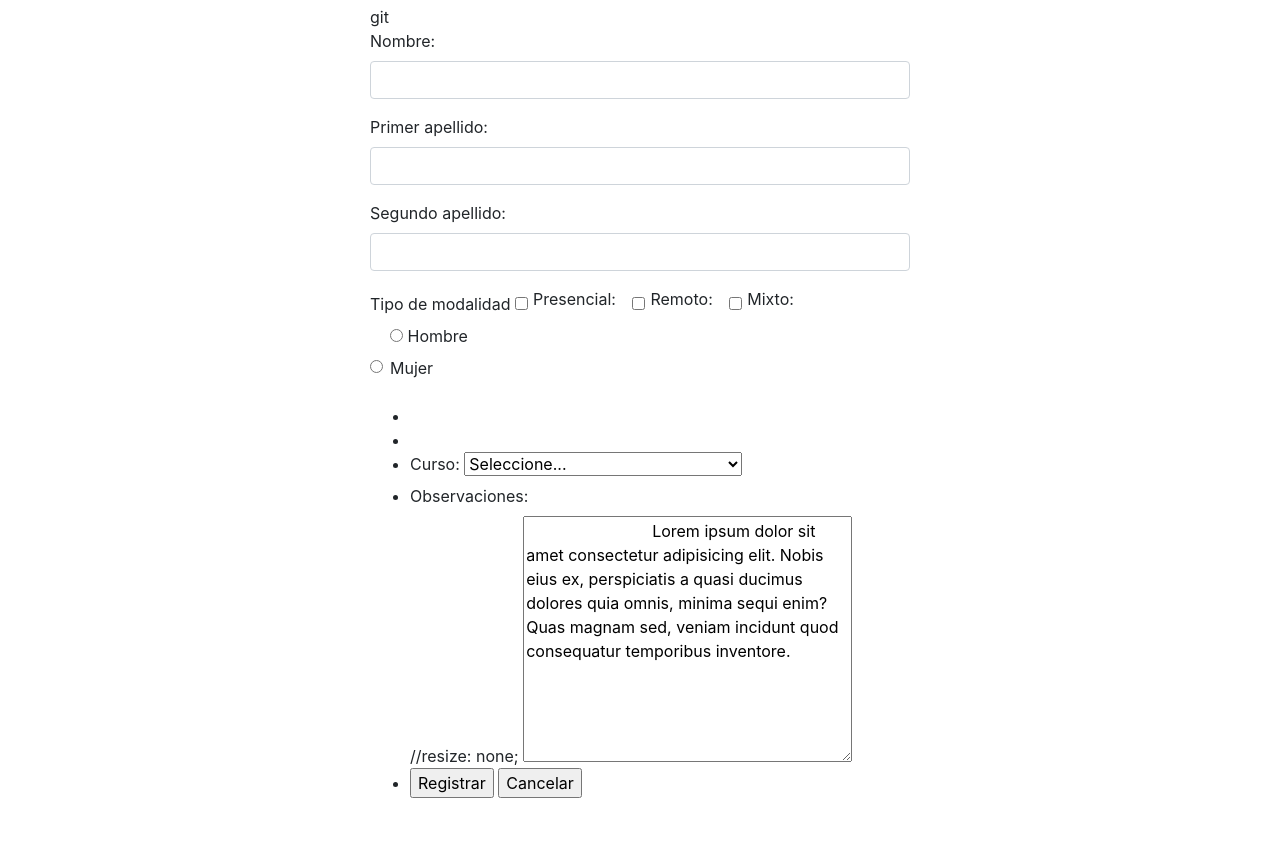
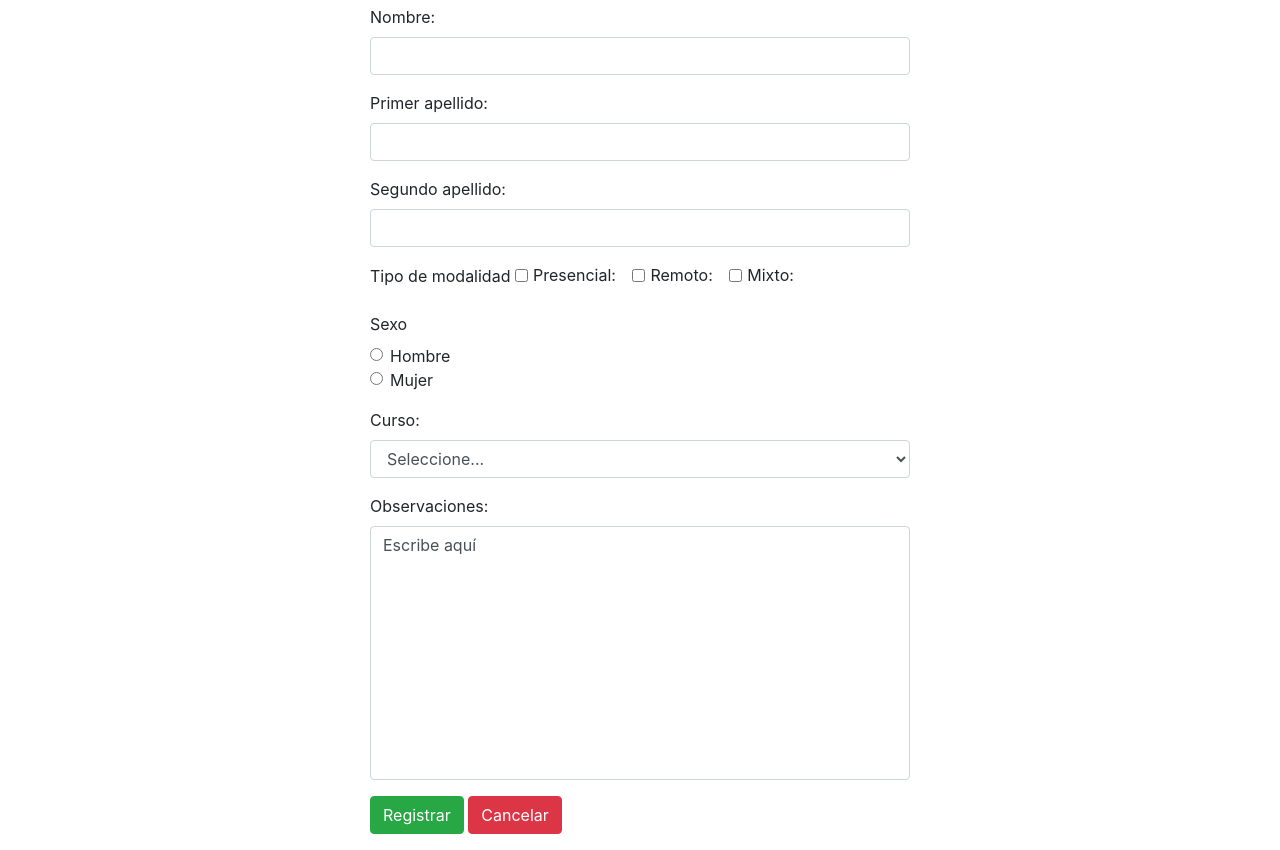
Before and after one commit to juan-lazaro/aweb.11.cursos, a plain HTML site: page views/registrame.html in a window 1280 px wide. Shown: the part 95-945 px from the top of the page. Before the commit the page ends 909 px from the top, so only its background shows below. Drawn offline with nearby package versions, Linux system fonts and the light colour scheme.

Commit message:
Vistas Listas

```diff
--- a/views/registrame.html
+++ b/views/registrame.html
@@ -53,10 +53,11 @@
           </form>-->
     </div>
   </nav>
+
   <div class="container">
     <div class="row">
       <div class="col-6 offset-3">
-        <fieldset>git
+        <fieldset>
           <legend>Formulario de registro</legend>
           <form action="" method="POST">
 
@@ -72,64 +73,58 @@
               <label for="segundoApellido">Segundo apellido:</label>
               <input class="form-control" type="text" name="segundoApellido" id="segundoApellido">
             </div>
+
             <div class="form-group">
               <label for="#">Tipo de modalidad</label>
+
               <div class="form-check form-check-inline">
                 <input class="form-check-input" type="checkbox" id="presencial" value="Presencial" name="modalidad">
-                        <label for="presencial">Presencial:</label>
+                <label class="form-check-label" for="presencial">Presencial:</label>
               </div>
+
               <div class="form-check form-check-inline">
                 <input class="form-check-input" type="checkbox" id="remoto" value="Remoto" name="modalidad">
-                        <label for="remoto">Remoto:</label>
+                <label class="form-check-label" for="remoto">Remoto:</label>
               </div>
+
               <div class="form-check form-check-inline">
                 <input class="form-check-input" type="checkbox" id="mixto" value="Mixtp" name="modalidad">
-                        <label for="mixto">Mixto:</label>
+                <label class="form-check-label" for="mixto">Mixto:</label>
               </div>
+            </div>
+
             <div class="form-group">
+              <label for="">Sexo</label>
               <div class="form-check">
-                            <input type="radio" name="sexo" id="hombre" value="hombre">
-                            <label for="hombre">Hombre</label>
+                <input class="form-check-input" type="radio" name="sexo" id="hombre" value="hombre">
+                <label class="form-check-label" for="hombre">Hombre</label>
               </div>
               <div class="form-check">
                 <input class="form-check-input" type="radio" name="sexo" id="mujer" value="mujer">
-                            <label class="form" for="mujer">Mujer</label>
-                        </div>
+                <label class="form-check-label" for="mujer">Mujer</label>
               </div>
             </div>
 
-                <ul>
-                    <li>
+            <div class="form-group">
+              <label for="curso">Curso: </label>
+              <select class="form-control" name="curso" id="curso">
+                <option class="form-control" value="0">Seleccione...</option>
+                <option class="form-control" value="1">Creatividad y Diseño</option>
+                <option class="form-control" value="2">Database system</option>
+                <option class="form-control" value="3">Aplicaciones móviles con Android</option>
+                <option class="form-control" value="4">Finanzas corporativas</option>
+              </select>
+            </div>
 
-                    </li>
-                    <li>
-
-
-
-                    </li>
-                    <li>
-                        <label for="curso">Curso: </label>
-                        <select name="curso" id="curso">
-                            <option value="0">Seleccione...</option>
-                            <option value="1">Creatividad y Diseño</option>
-                            <option value="2">Database system</option>
-                            <option value="3">Aplicaciones móviles con Android</option>
-                            <option value="4">Finanzas corporativas</option>
-                        </select>
-                    </li>
-                    <li>
+            <div class="form-group">
               <label for="observaciones">Observaciones:</label>
-                        <br> //resize: none;
-                        <textarea name="observaciones" id="observaciones" cols="30" rows="10">
-                            Lorem ipsum dolor sit amet consectetur adipisicing elit. Nobis eius ex, perspiciatis a quasi ducimus dolores quia omnis, minima sequi enim? Quas magnam sed, veniam incidunt quod consequatur temporibus inventore.
-                        </textarea>
-                    </li>
-                    <li>
-                        <input type="submit" value="Registrar" name="registrar"
-                        id="registrar">
-                        <input type="reset" value="Cancelar" name="reset" id= "reset">
-                    </li>
-                </ul>
+              <br>
+              <textarea class="form-control" style="resize: none;" name="observaciones" id="observaciones" cols="30" rows="10">Escribe aquí</textarea>
+            </div>
+            <div class="form-group">
+              <input class="btn btn-success" type="submit" value="Registrar" name="registrar" id="registrar">
+              <input class="btn btn-danger" type="reset" value="Cancelar" name="reset" id="reset">
+            </div>
           </form>
         </fieldset>
       </div>
```
Lines whose indentation alone changed are shown as unchanged.
